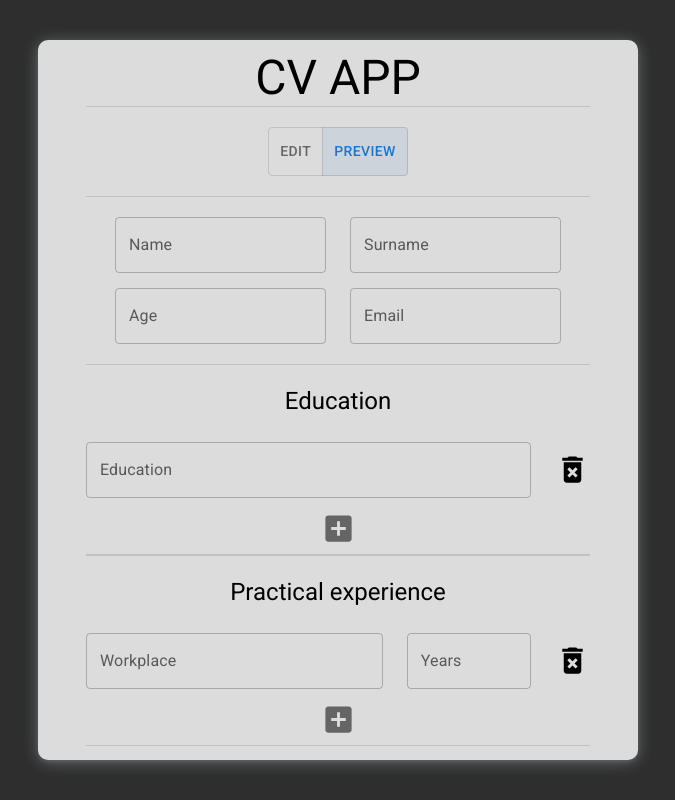
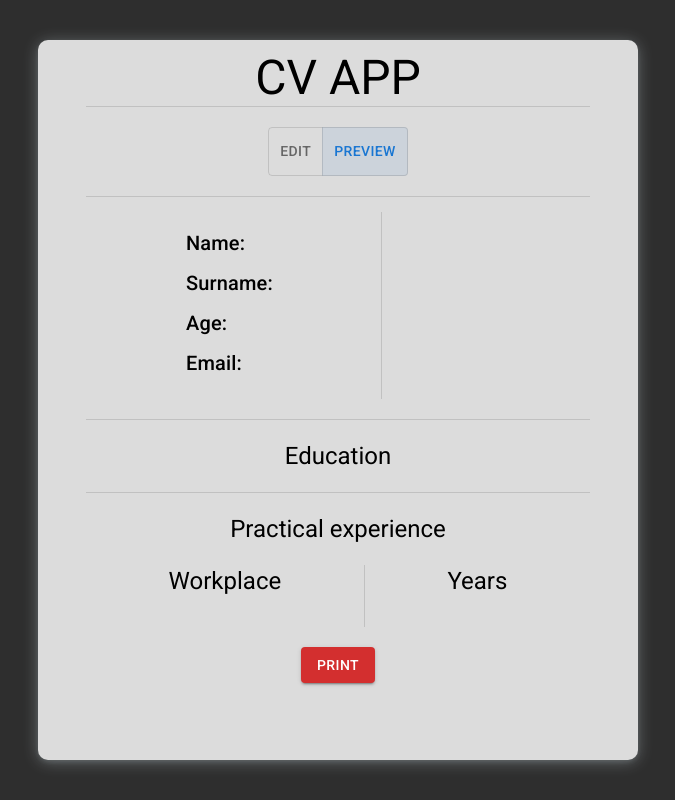
Before and after one commit to Daimonke/cv_creator, a React (Create React App) app: page / in a window 1280 px wide. Both pictures are taken after a click on the button "PREVIEW". Shown: the whole page, without its empty margins (302-977 px from the left). Built offline with nearby package versions, Linux system fonts and the light colour scheme.

Commit message:
Preview tab

```diff
--- a/src/App.css
+++ b/src/App.css
@@ -1,6 +1,7 @@
 body {
   margin: 0;
 }
+
 .wrapper {
   background-color: rgb(46, 46, 46);
   position: absolute;
@@ -25,3 +26,14 @@ input[type=number]::-webkit-inner-spin-button,
 input[type=number]::-webkit-outer-spin-button {
   -webkit-appearance: none;
 }
+
+/* Hide scrollbar for Chrome, Safari and Opera */
+body::-webkit-scrollbar {
+  display: none;
+}
+
+/* Hide scrollbar for IE, Edge and Firefox */
+body {
+  -ms-overflow-style: none;  /* IE and Edge */
+  scrollbar-width: none;  /* Firefox */
+}
--- a/src/App.js
+++ b/src/App.js
@@ -5,7 +5,7 @@ import { ToggleButton } from '@mui/material';
 import ToggleButtonGroup from '@mui/material/ToggleButtonGroup';
 import './App.css';
 import * as React from 'react';
-import CvForm from './Components/CvForm';
+import FormContainer from './Components/ToPDF';
 
 function App() {
   const [alignment, setAlignment] = React.useState('edit');
@@ -36,7 +36,7 @@ function App() {
         <Divider />
         </Container>
       <Container className='main'>
-      <CvForm></CvForm>
+      <FormContainer alignment={alignment} ></FormContainer>
       </Container>
       </Container>
     </div>
--- a/src/Components/CvForm.js
+++ b/src/Components/CvForm.js
@@ -7,11 +7,10 @@ import Education from './Education';
 const CvForm =  React.forwardRef((props, ref) => {
 
     return (
-
         <div ref={ref}>
-            <PersonInfo></PersonInfo>
-            <Education></Education>
-            <Experience></Experience>
+            <PersonInfo alignment={props.alignment}></PersonInfo>
+            <Education alignment={props.alignment}></Education>
+            <Experience alignment={props.alignment}></Experience>
         </div>
     )
     })
--- a/src/Components/Education.js
+++ b/src/Components/Education.js
@@ -1,5 +1,4 @@
 import React from 'react'
-import { Container } from '@mui/material';
 import { Typography } from '@mui/material';
 import { Divider } from '@mui/material';
 import TextField from '@mui/material/TextField';
@@ -9,27 +8,22 @@ import IconButton from '@mui/material/IconButton';
 import DeleteForeverIcon from '@mui/icons-material/DeleteForever';
 import '../App.css';
 
-export default function Education() {
+export default function Education(props) {
 
     const [edu, setEdu] = React.useState([{id: 0, education: ''}]);
     const handleEdu = (e) => {
-        console.log(edu)
-
         setEdu([...edu], edu[e.target.id].education = e.target.value)
     }
 
     const addEdu = (e) => {
-        console.log(edu)
-        if (edu.length == 0) setEdu([{ id: 0, education: '' }])
+        if (edu.length === 0) setEdu([{ id: 0, education: '' }])
         else setEdu([...edu, { id: edu[edu.length - 1].id + 1, education: '' }])
     }
     const removeEdu = (id) => {
-        // console.log(index)
-        setEdu(edu.filter(item => item.id != id))
-        console.log(edu)
+        setEdu(edu.filter(item => item.id !== id))
     }
 
-
+    if(props.alignment === 'edit'){
   return (
     <div>
         <Box
@@ -86,5 +80,39 @@ export default function Education() {
             </Box>
             <Divider sx={{ mb: '20' }}></Divider>
     </div>
-  )
+  )} if(props.alignment === 'preview'){
+      return (
+          <div>
+             <Box
+                sx={{
+                    mb: '20px',
+                    display: 'flex',
+                    justifyContent: 'center',
+                    alignItems: 'center',
+                    gap: 3
+                }}
+            >
+                <Typography variant='h5'>Education</Typography>
+            </Box>
+            <ol>
+            {edu.map(item => {
+                if(item.education !== '')
+                return (
+
+                    <Box
+                    sx={{
+                        mb: '10px',
+                        display: 'flex',
+                        alignItems: 'center',
+                    }}
+                >
+                <Typography sx={{ml:"15px"}} variant='h5' color={'rgb(100, 100, 100)'}><li>{item.education}</li></Typography>
+                </Box>
+
+                )}
+            )}
+            </ol>
+          </div>
+      )
+  }
 }
--- a/src/Components/Experience.js
+++ b/src/Components/Experience.js
@@ -8,27 +8,23 @@ import IconButton from '@mui/material/IconButton';
 import DeleteForeverIcon from '@mui/icons-material/DeleteForever';
 import '../App.css';
 
-export default function Experience() {
-    const [exp, setExp] = React.useState([{id: 0, experience: '', years: ''}]);
+export default function Experience(props) {
+    const [exp, setExp] = React.useState([{ id: 0, experience: '', years: '' }]);
     const handleExp = (e) => {
-        console.log(exp)
 
         setExp([...exp], exp[e.target.id].experience = e.target.value)
     }
     const handleYears = (e) => {
         setExp([...exp], exp[e.target.id].years = e.target.value)
-        console.log(exp)
     }
     const addExp = (e) => {
-        console.log(exp)
-        if (exp.length == 0) setExp([{ id: 0, experience: '', years: '' }])
+        if (exp.length === 0) setExp([{ id: 0, experience: '', years: '' }])
         else setExp([...exp, { id: exp[exp.length - 1].id + 1, experience: '', years: '' }])
     }
     const removeExp = (id) => {
-        // console.log(index)
-        setExp(exp.filter(item => item.id != id))
-        console.log(exp)
+        setExp(exp.filter(item => item.id !== id))
     }
+    if (props.alignment === 'edit') {
         return (
             <div>
                 <Divider sx={{ mb: '20px' }}></Divider>
@@ -93,4 +89,55 @@ export default function Experience() {
                 <Divider sx={{ mb: '20' }}></Divider>
             </div>
         )
+    } if (props.alignment === 'preview') {
+        return (
+            <div>
+                <Divider sx={{ mb: '20px' }}></Divider>
+                <Box
+                    sx={{
+                        mb: '20px',
+                        display: 'flex',
+                        justifyContent: 'center',
+                        gap: 3
+                    }}
+                >
+                    <Typography variant='h5'>Practical experience</Typography>
+
+                </Box>
+
+                <Box sx={{ mb: '10px', display: 'flex', justifyContent:'space-evenly', textAlign:'center' }}>
+                    <Box sx={{ mb: '10px', display: 'flex', flexDirection:'column' }}>
+                    <Typography variant='h5' mb={'20px'}>Workplace</Typography>
+                    {exp.map(item => {
+                    if (item.experience !== '')
+                        return (
+                                    <Box sx={{ mb: '10px'}}>
+                                        <Typography color={'rgb(100, 100, 100)'} sx={{ ml: "15px" }} variant='h5'>{item.experience}</Typography>
+                                    </Box>
+
+                        )
+                })}
+                    </Box>
+                    <Divider orientation="vertical" flexItem />
+                    <Box sx={{ mb: '10px', display: 'flex', alignItems: 'center', flexDirection:'column' }}>
+                    <Typography variant='h5' mb={'20px'}>Years</Typography>
+                    {exp.map(item => {
+                    if (item.experience !== '')
+                        return (
+                                    <Box sx={{ mb: '10px', display: 'flex', alignItems: 'center', flexDirection: 'column' }}>
+                                        <Typography color={'rgb(100, 100, 100)'} sx={{ ml: "15px" }} variant='h5'>{item.years}</Typography>
+                                    </Box>
+
+                        )
+                })}
+                    </Box>
+                </Box>
+
+
+
+
+
+            </div>
+        )
     }
+}
--- a/src/Components/PersonInfo.js
+++ b/src/Components/PersonInfo.js
@@ -2,9 +2,10 @@ import React from 'react'
 import { Divider } from '@mui/material';
 import TextField from '@mui/material/TextField';
 import Box from '@mui/material/Box';
+import { Typography } from '@mui/material';
 import '../App.css';
 
-export default function PersonInfo() {
+export default function PersonInfo(props) {
     const [name, setName] = React.useState('');
     const handleName = (e) => setName(e.target.value)
     const [surname, setSurname] = React.useState('');
@@ -14,6 +15,8 @@ export default function PersonInfo() {
     const [email, setEmail] = React.useState('');
     const handleEmail = (e) => setEmail(e.target.value)
 
+
+    if (props.alignment === 'edit') {
         return (
             <div>
                 <Box
@@ -69,7 +72,46 @@ export default function PersonInfo() {
                     />
                 </Box>
                 <Divider sx={{ mb: '20px' }}></Divider>
-
+            </div>
+        )
+    } if(props.alignment === 'preview') {
+        return (
+            <div>
+                <Box  sx={{
+                        p: '15px 0 20px 0',
+                        display: 'flex',
+                        justifyContent: 'space-evenly',
+                        gap: 1
+                    }}>
+                <Box
+                    sx={{
+                        p: '15px 0 20px 0',
+                        display: 'flex',
+                        flexDirection: 'column',
+                        gap: 1
+                    }}
+                    >
+                <Typography variant='h6'>Name:</Typography>
+                <Typography variant='h6'>Surname:</Typography>
+                <Typography variant='h6'>Age:</Typography>
+                <Typography variant='h6'>Email:</Typography>
+                </Box>
+                <Divider orientation="vertical" flexItem />
+                <Box  sx={{
+                        p: '15px 0 20px 0',
+                        display: 'flex',
+                        flexDirection: 'column',
+                        gap: 1,
+                        overflow: 'hidden'
+                    }}>
+                <Typography variant='h6' color={'rgb(100, 100, 100)'}>{name}</Typography>
+                <Typography variant='h6' color={'rgb(100, 100, 100)'}>{surname}</Typography>
+                <Typography variant='h6' color={'rgb(100, 100, 100)'}>{age}</Typography>
+                <Typography variant='h6' color={'rgb(100, 100, 100)'}>{email}</Typography>
+                </Box>
+                </Box>
+                <Divider sx={{ mb: '20px' }}></Divider>
             </div>
         )
     }
+}
--- a/src/Components/ToPDF.js
+++ b/src/Components/ToPDF.js
@@ -1,23 +1,30 @@
 
 import React from 'react';
 import ReactToPrint from 'react-to-print';
-import ComponentToPrint  from './CvForm';
+import ComponentToPrint from './CvForm';
+import Button from '@mui/material/Button';
+import Box from '@mui/material/Box';
 
-export default class Example extends React.PureComponent {
+export default class FormContainer extends React.PureComponent {
   render() {
+    return (
+      <div >
+        <ComponentToPrint alignment={this.props.alignment} ref={el => (this.componentRef = el)} ></ComponentToPrint>
 
-    return (
-      <div>
-        <ReactToPrint
-          trigger={() => {
-            // NOTE: could just as easily return <SomeComponent />. Do NOT pass an `onClick` prop
-            // to the root node of the returned component as it will be overwritten.
-            return <a href="#">Print this out!</a>;
+        <Box
+          sx={{
+            mt: '20px',
+            display: 'flex',
+            justifyContent: 'center',
           }}
-          content={() => this.componentRef}
-        />
-    <ComponentToPrint ref={el => (this.componentRef = el)} />
-
+        >
+          <ReactToPrint
+            trigger={() => {
+              return <Button variant="contained" color="error">Print</Button>
+            }}
+            content={() => this.componentRef}
+          />
+        </Box>
       </div>
     );
   }
```
Lines whose indentation alone changed are shown as unchanged.
